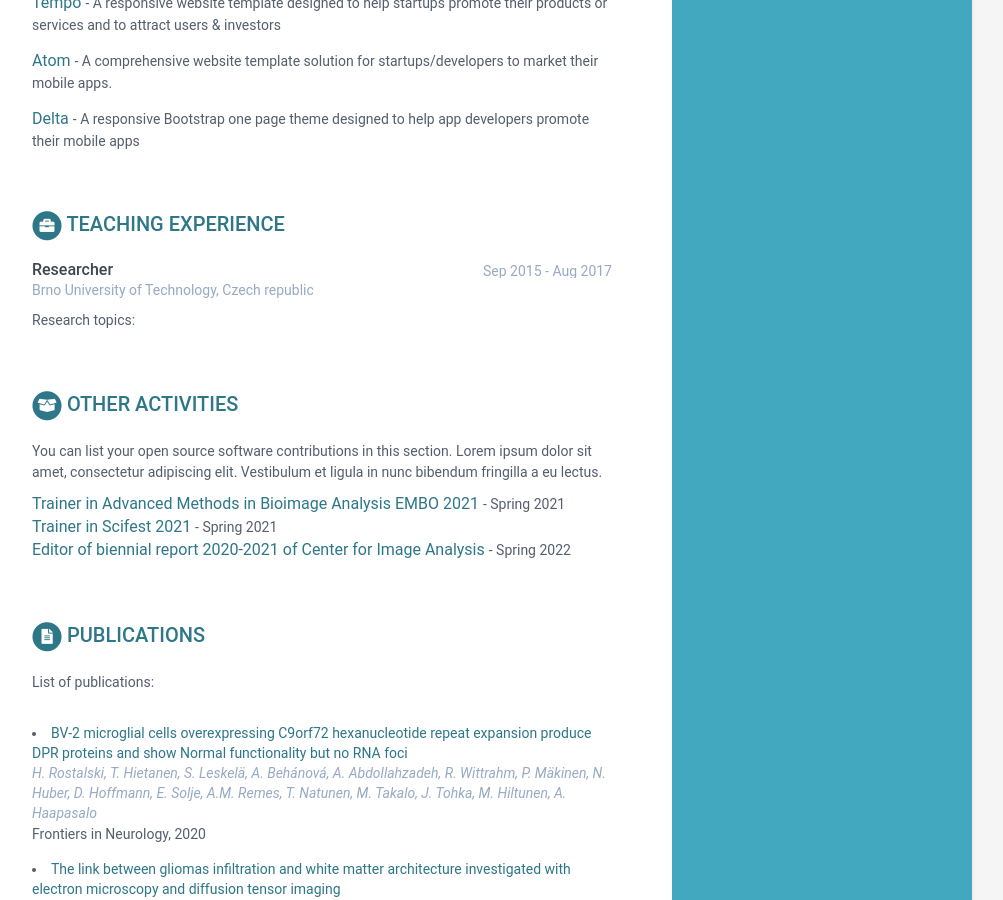
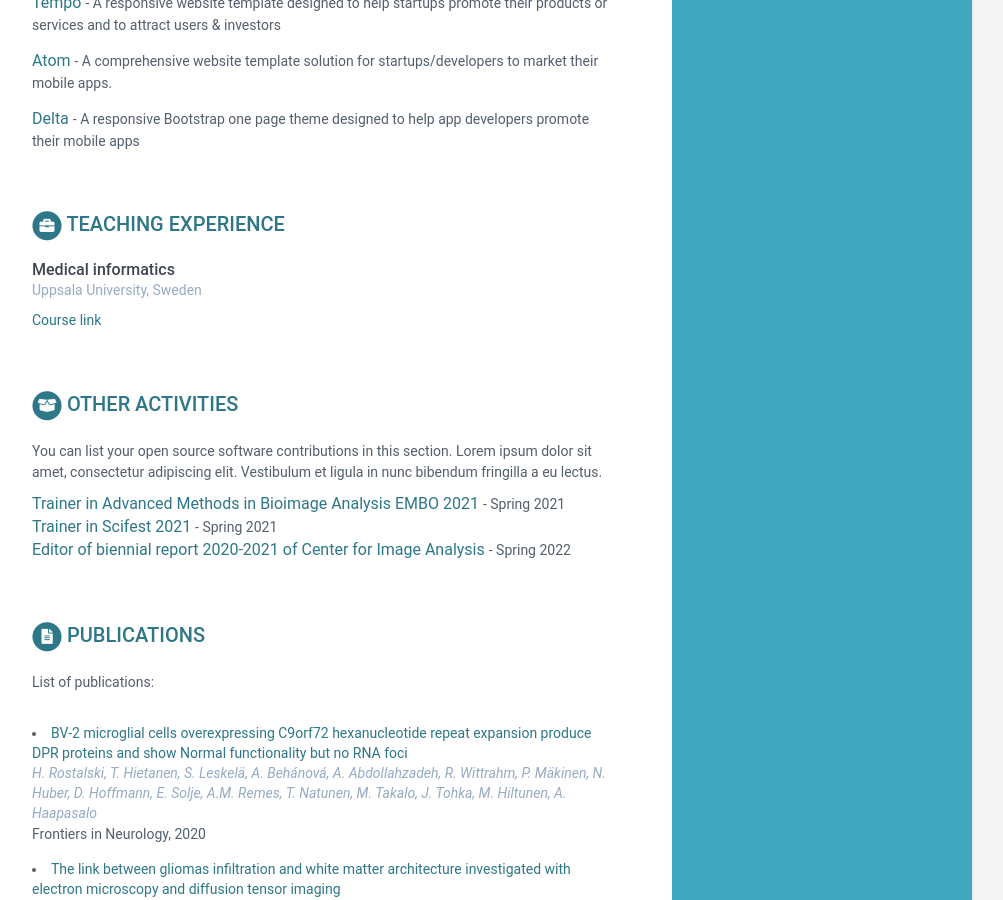
Before and after one commit to AndreaBehan/AndreaBehanova.github.io, a Jekyll site: the page built from index.html, in a window 1280 px wide and 900 px high, scrolled down 1310 px. Shown: the whole window, without its empty margins (168-1171 px from the left). Built offline with Jekyll 4.4.1, drawn with Linux system fonts in a browser that asks for light colours.

Commit message:
Update data.yml

```diff
--- a/_data/data.yml
+++ b/_data/data.yml
@@ -188,11 +188,11 @@ projects:
 experiences_teaching:
     title: Teaching experience
     info:
-      - role: Researcher
-        time: Sep 2015 - Aug 2017
-        company: Brno University of Technology, Czech republic
+      - role: Medical informatics
+        time:
+        company: Uppsala University, Sweden
         details: |
-          Research topics:
+          <a href="https://www.uu.se/en/admissions/freestanding-courses/course/?kKod=1MD030&typ=1">Course link</a>
 
 oss:
     title: Other Activities
```
